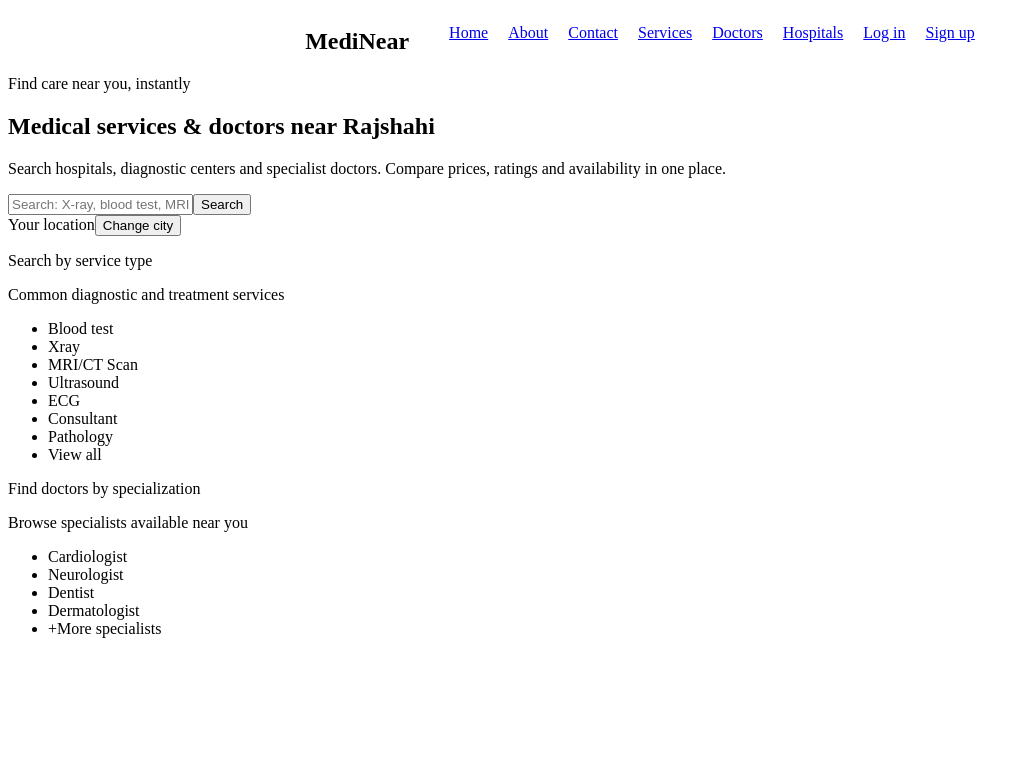
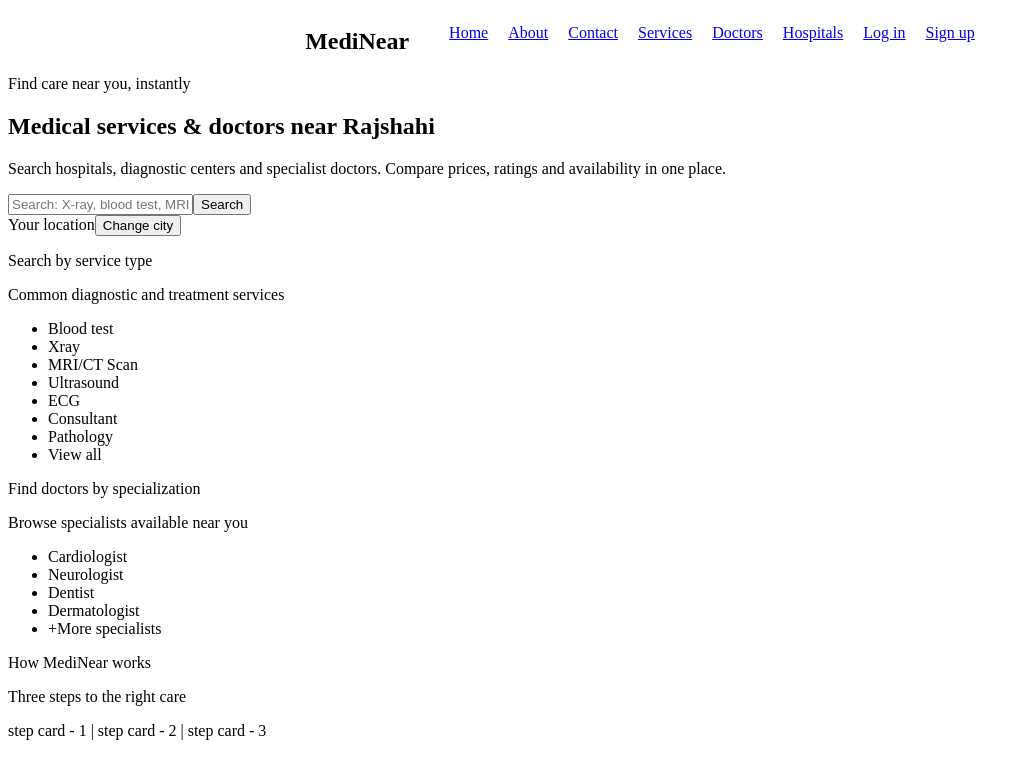
Before and after one commit to bluesand019/MediNear, a React app: page / in a window 1280 px wide. Shown: the top 778 px of the page, without its empty margins (0-1030 px from the left). Built offline with nearby package versions, Linux system fonts and the light colour scheme; the HTML template or start-up script is replaced by a standard one.

Commit message:
Added home/steps section

```diff
--- a/src/pages/Home.jsx
+++ b/src/pages/Home.jsx
@@ -56,6 +56,18 @@ const Home = () => {
         </ul>
     </div>
 
+    <div className="divider"></div>
+
+    <div className="section">
+        <p>How MediNear works</p>
+        <p>Three steps to the right care</p>
+        <div className="steps">
+            step card - 1 |
+            step card - 2 |
+            step card - 3
+        </div>
+    </div>
+
     </>
   );
 };
```
